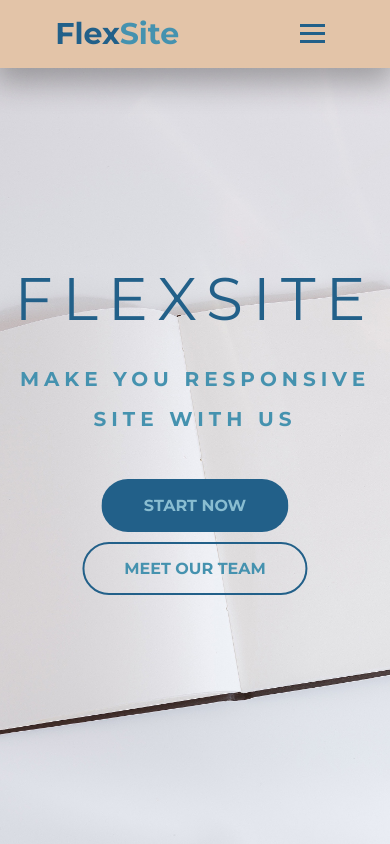
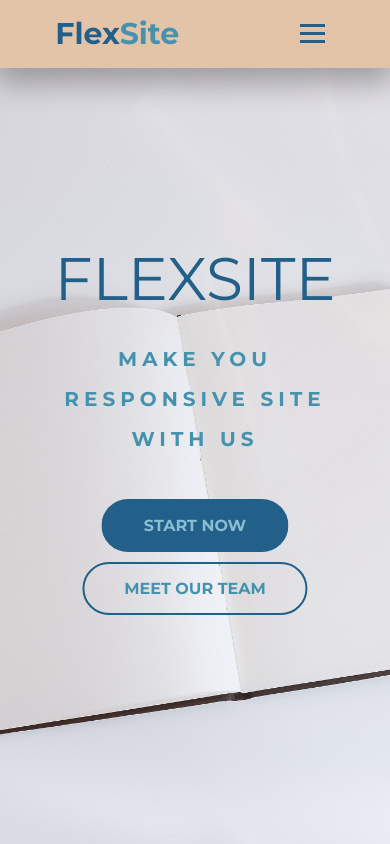
Before and after one commit to Syljon/onepage, a website: page index.html in a window 390 px wide. Shown: the top 844 px of the page. Drawn offline with Linux system fonts and the light colour scheme.

Commit message:
Add media to title/Header

```diff
--- a/sass/layout/_header.scss
+++ b/sass/layout/_header.scss
@@ -33,3 +33,15 @@
     }
   }
 }
+
+@media (max-width: 500px) {
+  .header {
+    &__text-box {
+      .heading {
+        &--main {
+          letter-spacing: 0rem;
+        }
+      }
+    }
+  }
+}
```
Also changed, not shown: css/style.css.
